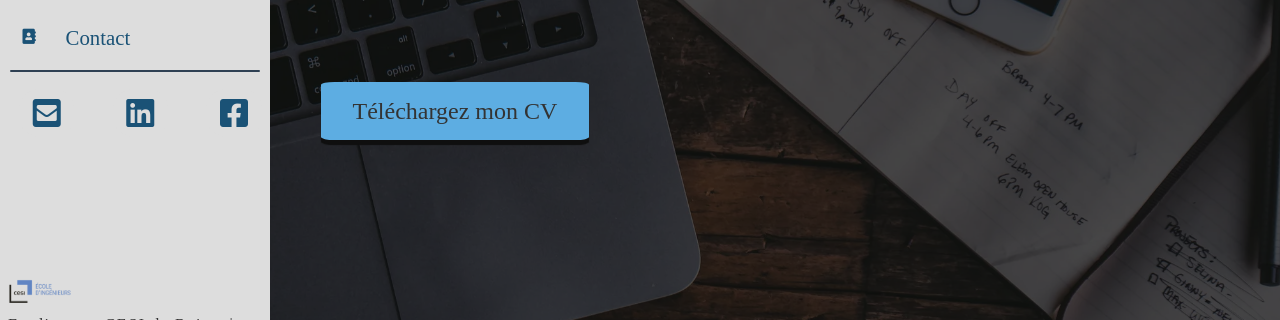
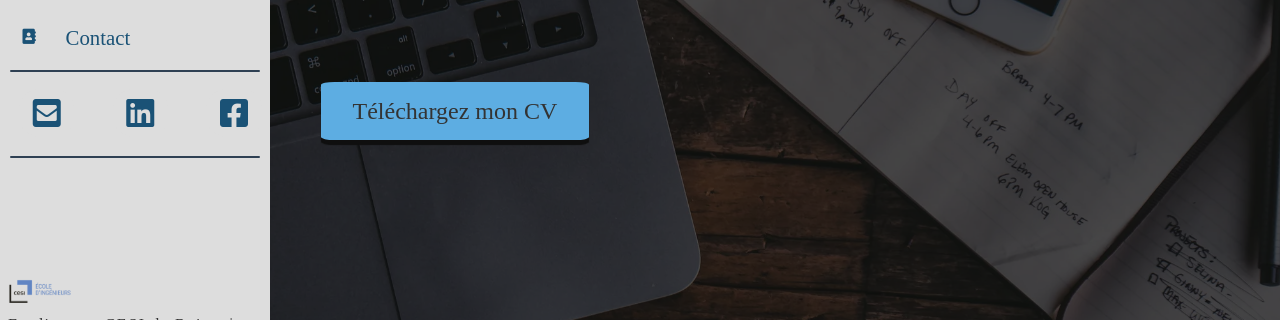
Before and after one commit to AHIsma/myWebsite, a React (Create React App) app: page /#/ in a window 1280 px wide. Shown: the part 440-760 px from the top of the page. Built offline with nearby package versions, Linux system fonts and the light colour scheme; a web font is replaced by a local one.

Commit message:
MinorFrontEndUpdate 2.0

```diff
--- a/src/Styles/components/_navigation.scss
+++ b/src/Styles/components/_navigation.scss
@@ -90,7 +90,7 @@
   .socialNetwork {
     grid-area: 3;
     position: relative;
-    &:before{
+    &:before,&:after{
       content: '';
       position: absolute;
       background: $color-4;
```
